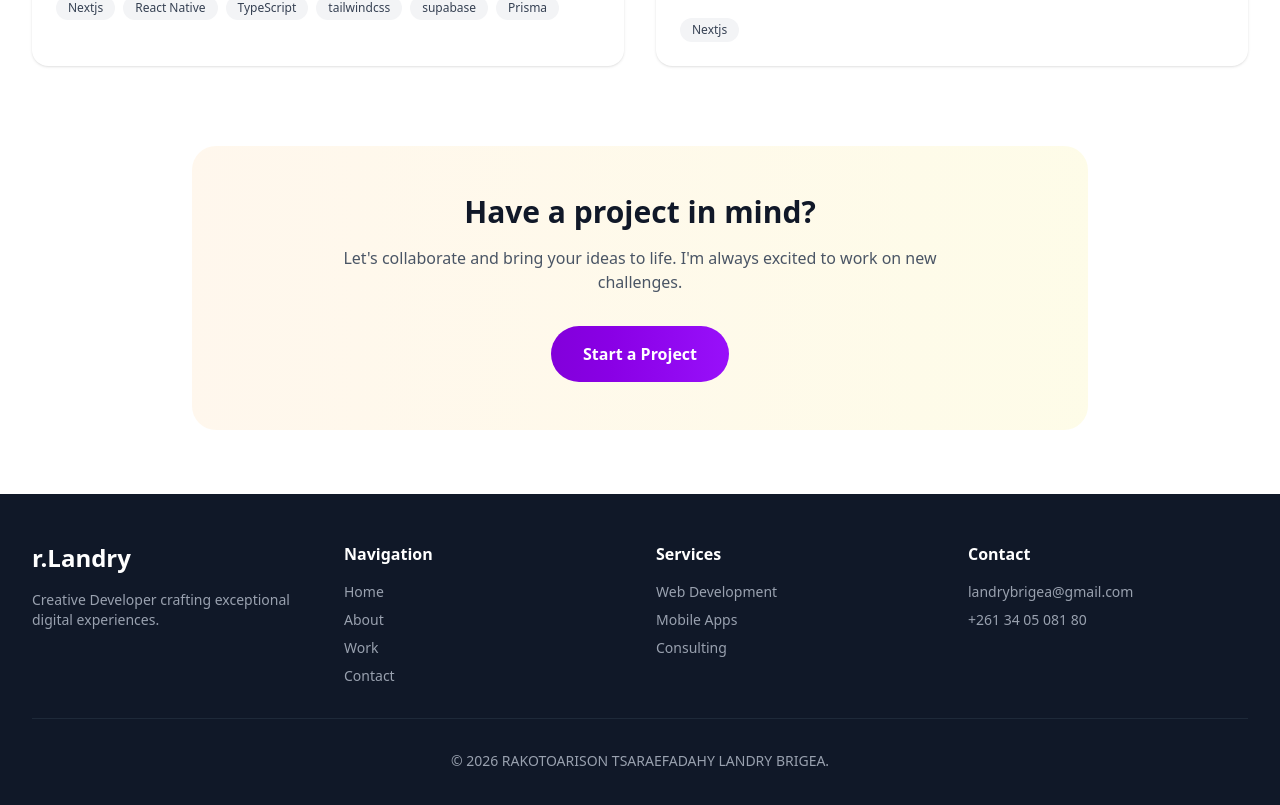
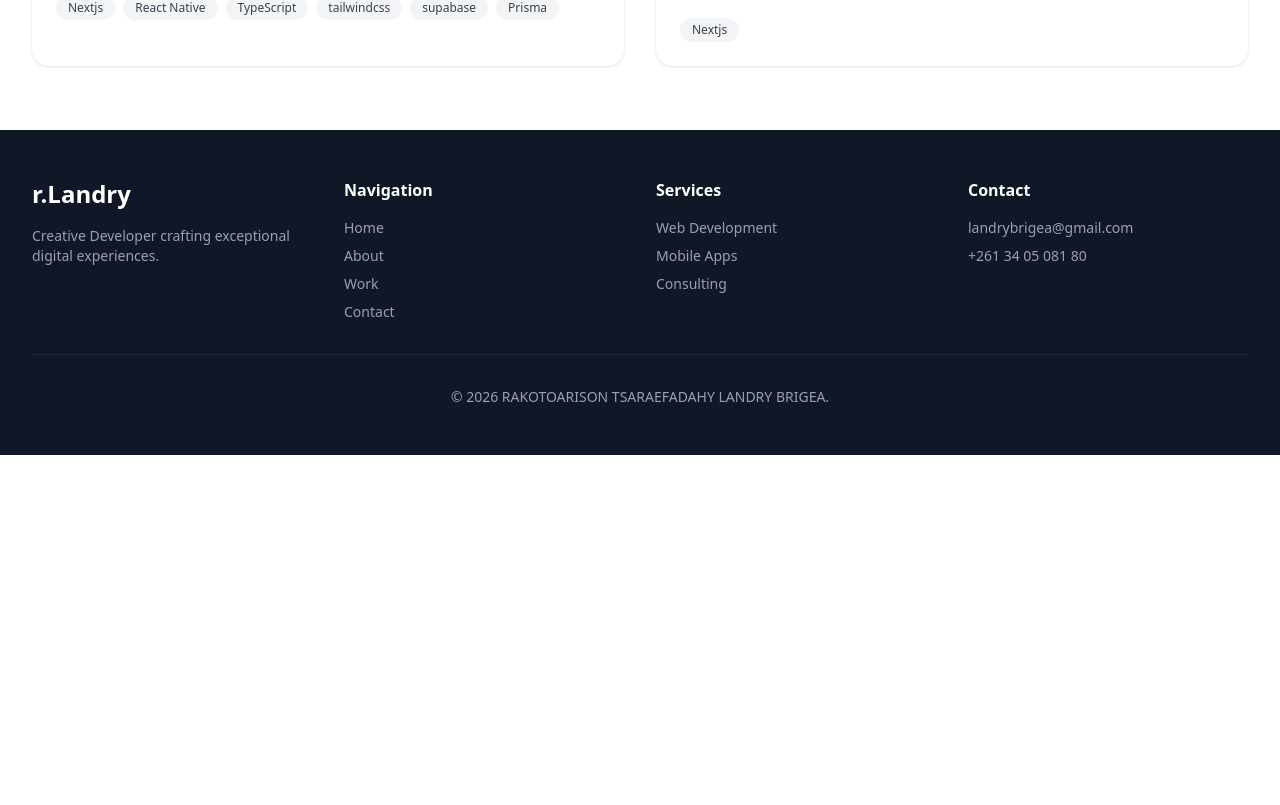
Before and after one commit to rakotoarisonlandry/portfolioV.02, a Next.js app: page /work in a window 1280 px wide. Shown: the part 2382-3187 px from the top of the page. After the commit the page ends 2837 px from the top, so only its background shows below. Built offline with nearby package versions, Linux system fonts and the light colour scheme.

Commit message:
fix: remove unused CTA section from WorkPage for cleaner layout

```diff
--- a/src/app/work/page.tsx
+++ b/src/app/work/page.tsx
@@ -150,23 +150,6 @@ export default function WorkPage() {
         </div>
       </section>
 
-      {/* CTA Section */}
-      <section className="px-6 lg:px-8 mt-20">
-        <div className="max-w-4xl mx-auto text-center">
-          <div className="bg-gradient-to-r from-orange-50 to-yellow-50 rounded-3xl p-12">
-            <h2 className="text-3xl font-bold text-gray-900 mb-4">
-              Have a project in mind?
-            </h2>
-            <p className="text-gray-600 mb-8 max-w-2xl mx-auto">
-              Let&apos;s collaborate and bring your ideas to life. I&apos;m
-              always excited to work on new challenges.
-            </p>
-            <button className="accent-bg text-white px-8 py-4 rounded-full font-semibold hover:shadow-lg transition-all duration-300">
-              Start a Project
-            </button>
-          </div>
-        </div>
-      </section>
     </div>
   );
 }
```
